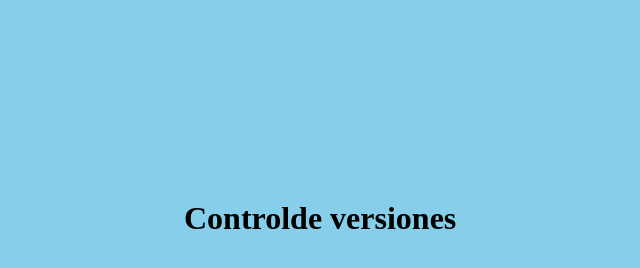
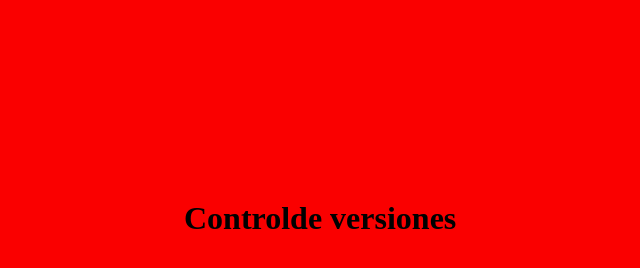
Before and after one commit to giuliano12345ai/TP_SO_I4_Equipo_, a plain HTML site: page index.html in a window 1280 px wide. Shown: the whole page, without its empty margins (116-756 px from the left). Drawn offline with Linux system fonts and the light colour scheme.

Commit message:
Alfa Punto 4

```diff
--- a/estilo.css
+++ b/estilo.css
@@ -2,5 +2,5 @@
  margin:100px;
  }
  body {
- background:skyblue;
+ background:rgb(250, 0, 0);
  }
```
Also changed, not shown: favicon.ico (added).
